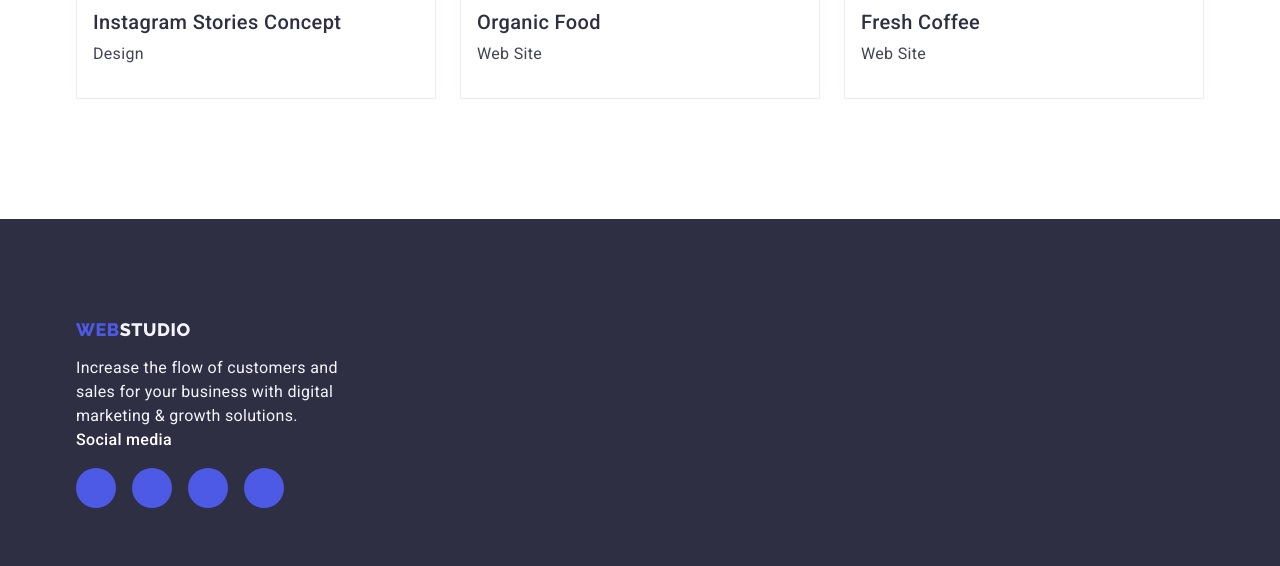
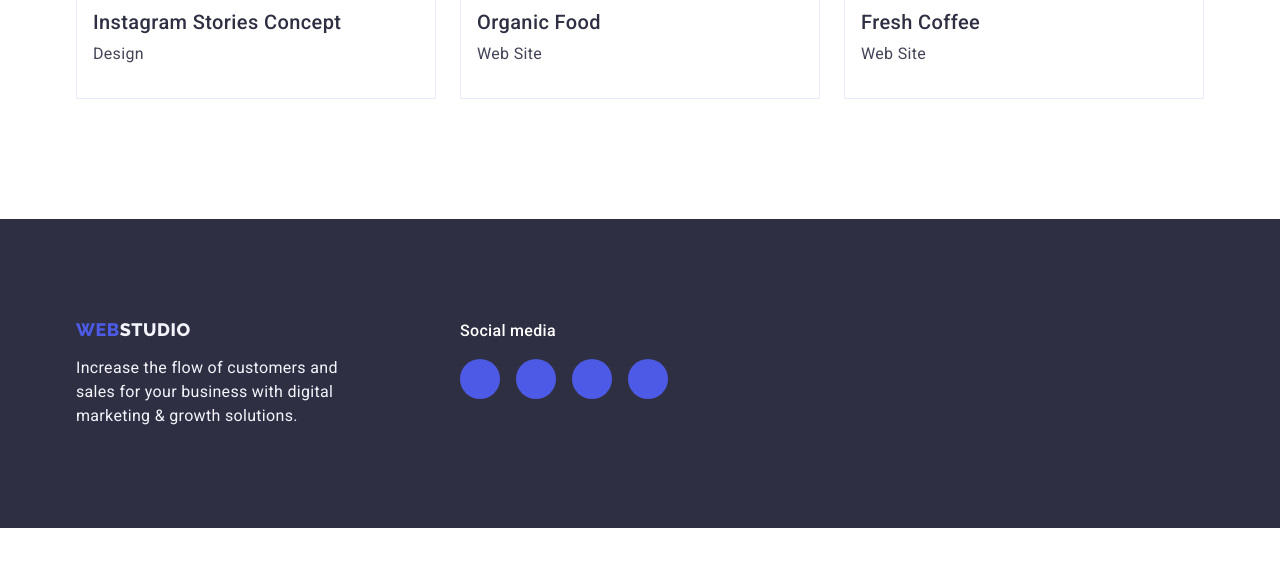
Before and after one commit to Futozhka/goit-markup-hw-04, a plain HTML site: page portfolio.html in a window 1280 px wide. Shown: the part 1551-2117 px from the top of the page. After the commit the page ends 2079 px from the top, so only its background shows below. Drawn offline with nearby package versions, Linux system fonts and the light colour scheme.

Commit message:
Update portfolio.html

```diff
--- a/portfolio.html
+++ b/portfolio.html
@@ -236,7 +236,7 @@
 
     </main>
     <footer class="section-footer">
-      <div class="container">
+      <div class="section-footer-container container">
         <div class="footer-container">
           <a href="./index.html" class="logo-class link"
             >Web<span class="span-logo-two">Studio</span></a>
```
